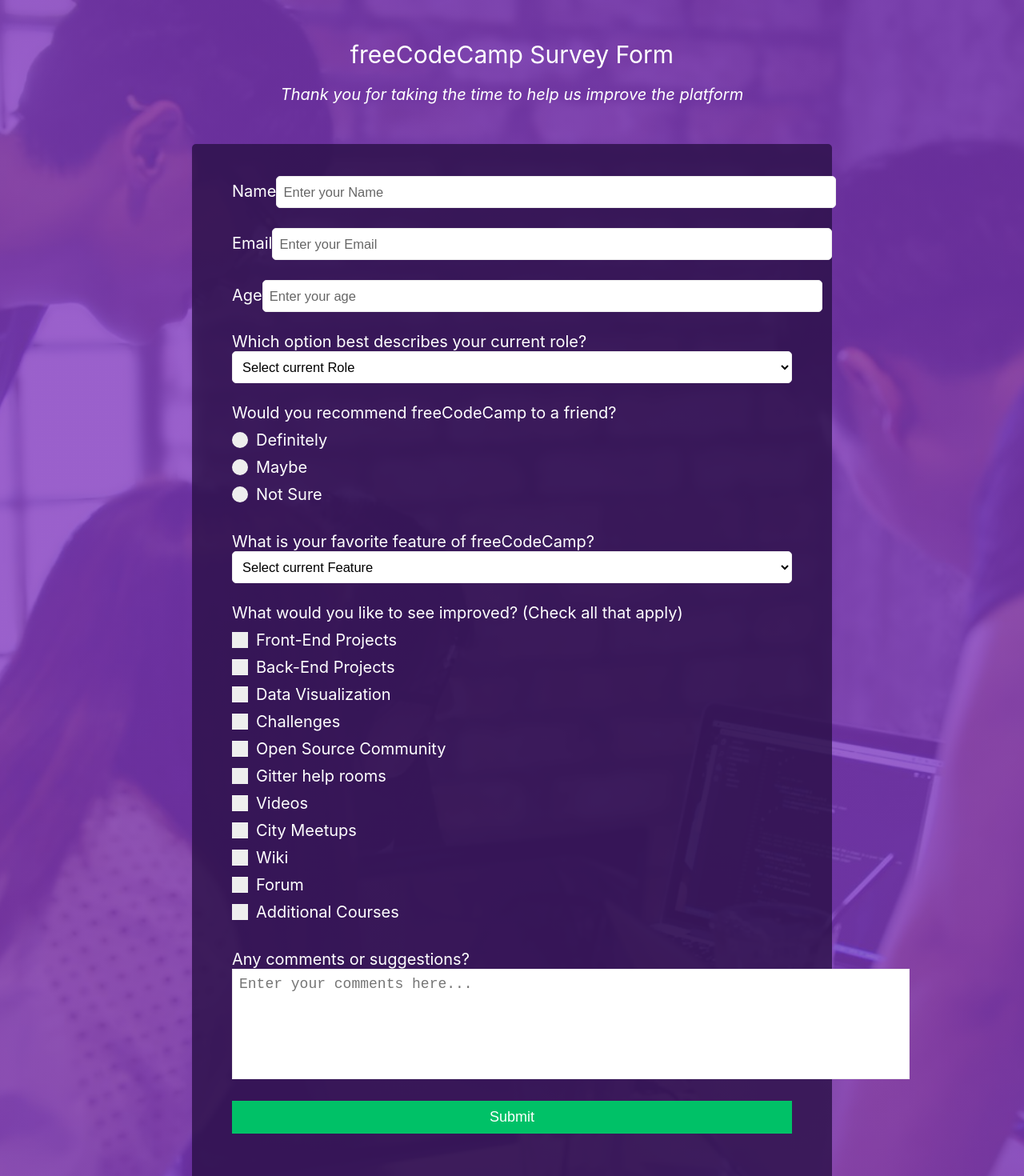
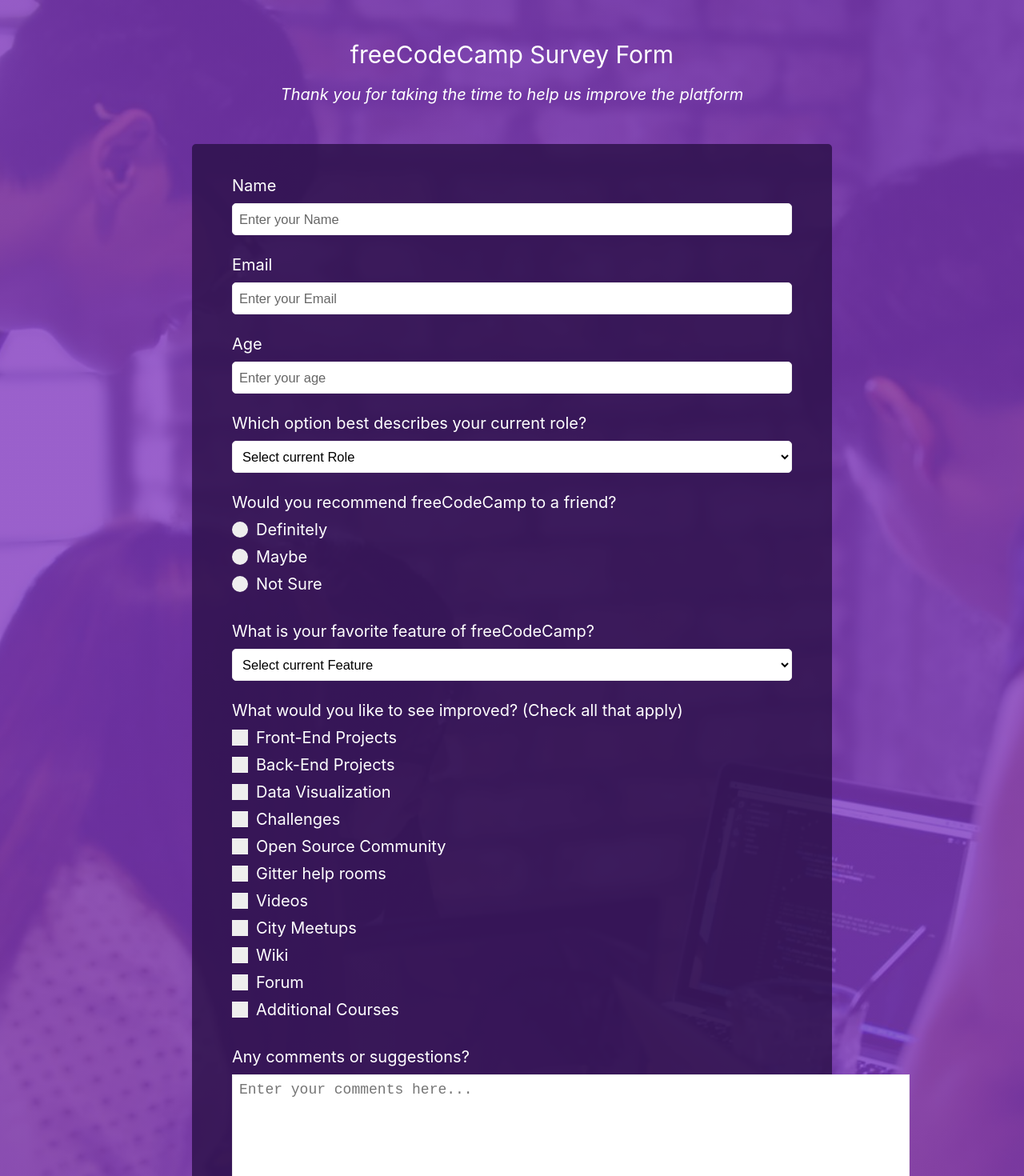
Before and after one commit to harshguptahg007/React-Formik-Example, a React app: page / in a window 1280 px wide. Shown: the top 1470 px of the page at 80% size. Built offline with nearby package versions, Linux system fonts and the light colour scheme.

Commit message:
minor change

```diff
--- a/src/components/Form/Form-DropDown/Form-DropDown.tsx
+++ b/src/components/Form/Form-DropDown/Form-DropDown.tsx
@@ -14,7 +14,7 @@
 
 const FormDropDown: React.FC<Props> = (props: Props) => {
     return (
-        <div>
+        <>
             <label
                 className="heading"
                 htmlFor={props.id}>
@@ -33,7 +33,7 @@
                 })}
 
             </Field>
-        </div>
+        </>
     );
 };
 
--- a/src/components/Form/Form-Number/Form-Number.tsx
+++ b/src/components/Form/Form-Number/Form-Number.tsx
@@ -11,7 +11,7 @@
 
 const FormNumber: React.FC<Props> = (props: Props) => {
     return (
-        <div>
+        <>
             <label className="heading" htmlFor="name">{props.label}</label>
             <Field
                 type="number"
@@ -20,7 +20,7 @@
                 id={props.id}
                 className="Input-field"
             />
-        </div>
+        </>
     );
 };
 
--- a/src/components/Form/Form-Text/Form-Text.tsx
+++ b/src/components/Form/Form-Text/Form-Text.tsx
@@ -11,7 +11,7 @@
 
 const FormText: React.FC<Props> = (props: Props) => {
     return (
-        <div>
+        <>
             <label className="heading" htmlFor="name">{props.label}</label>
             <Field
                 type="text"
@@ -20,7 +20,7 @@
                 id={props.id}
                 className="Input-field"
             />
-        </div>
+        </>
     );
 };
 
--- a/src/components/Form/Form-TextArea/Form-TextArea.tsx
+++ b/src/components/Form/Form-TextArea/Form-TextArea.tsx
@@ -12,7 +12,7 @@
 
 const FormTextArea: React.FC<Props> = (props: Props) => {
     return (
-        <div>
+        <>
             <label className="heading" htmlFor={props.id}>{props.label}</label>
             <Field
                 component="textarea"
@@ -23,7 +23,7 @@
                 id={props.id}
                 className="Textarea"
             />
-        </div>
+        </>
     );
 };
 
```
